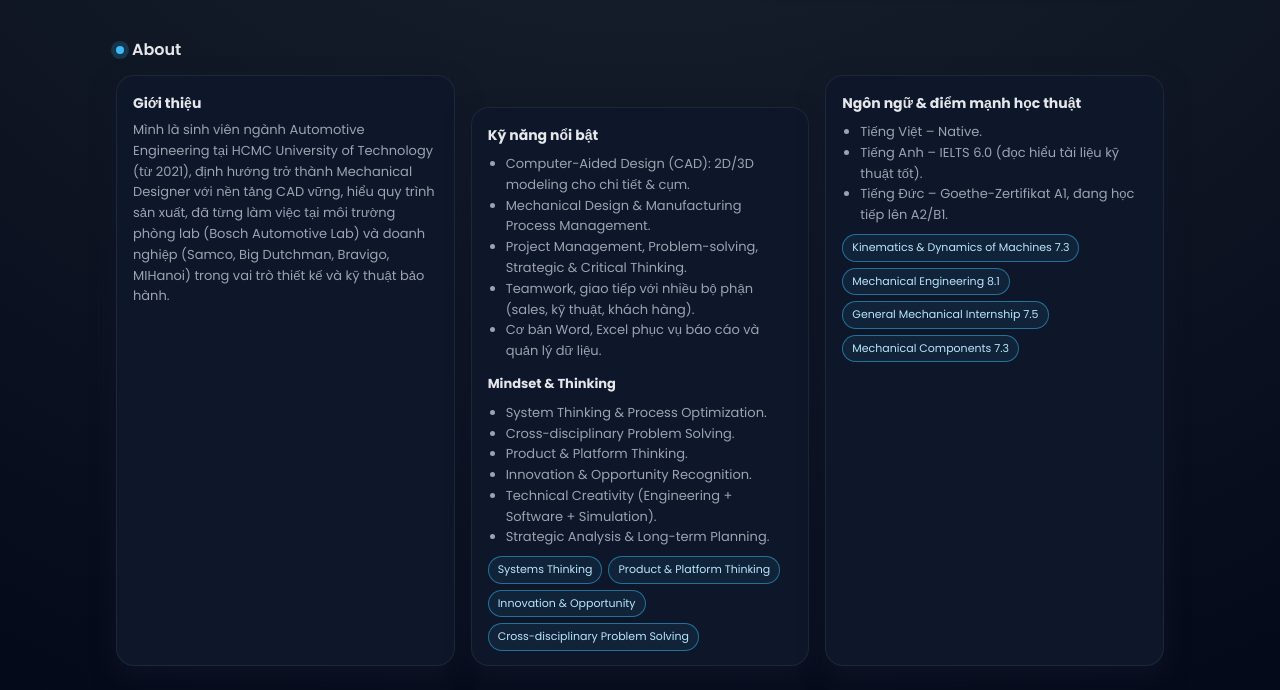
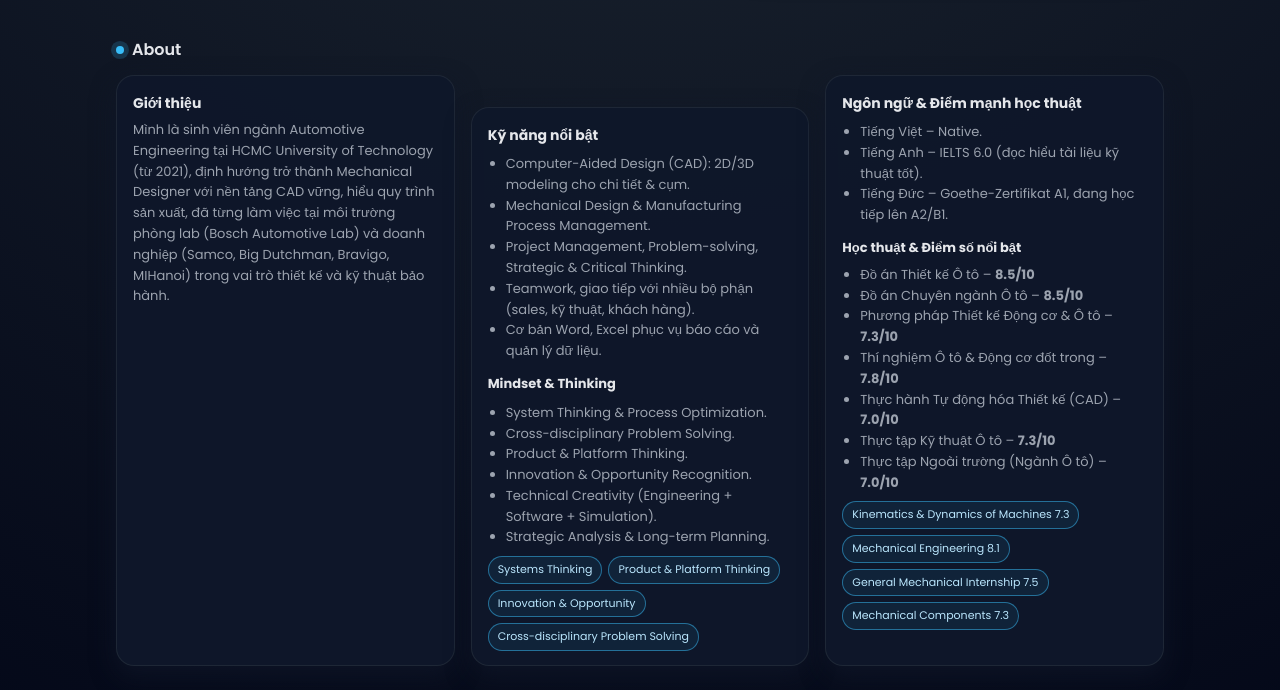
Before and after one commit to Germieee/PWS, a plain HTML site: page index.html in a window 1280 px wide. Shown: the part 567-1257 px from the top of the page. Drawn offline with Linux system fonts and the light colour scheme.

Commit message:
Update index.html

```diff
--- a/index.html
+++ b/index.html
@@ -548,12 +548,24 @@
         </section>
 
         <div class="card">
-          <h3>Ngôn ngữ &amp; điểm mạnh học thuật</h3>
+          <h3>Ngôn ngữ &amp; Điểm mạnh học thuật</h3>
           <ul>
             <li>Tiếng Việt – Native.</li>
             <li>Tiếng Anh – IELTS 6.0 (đọc hiểu tài liệu kỹ thuật tốt).</li>
             <li>Tiếng Đức – Goethe-Zertifikat A1, đang học tiếp lên A2/B1.</li>
           </ul>
+
+          <h3 style="margin-top:12px;font-size:13px;">Học thuật &amp; Điểm số nổi bật</h3>
+          <ul style="margin-top:6px;">
+            <li>Đồ án Thiết kế Ô tô – <strong>8.5/10</strong></li>
+            <li>Đồ án Chuyên ngành Ô tô – <strong>8.5/10</strong></li>
+            <li>Phương pháp Thiết kế Động cơ &amp; Ô tô – <strong>7.3/10</strong></li>
+            <li>Thí nghiệm Ô tô &amp; Động cơ đốt trong – <strong>7.8/10</strong></li>
+            <li>Thực hành Tự động hóa Thiết kế (CAD) – <strong>7.0/10</strong></li>
+            <li>Thực tập Kỹ thuật Ô tô – <strong>7.3/10</strong></li>
+            <li>Thực tập Ngoài trường (Ngành Ô tô) – <strong>7.0/10</strong></li>
+          </ul>
+
           <div class="chip-row">
             <span class="chip">Kinematics &amp; Dynamics of Machines 7.3</span>
             <span class="chip">Mechanical Engineering 8.1</span>
```
